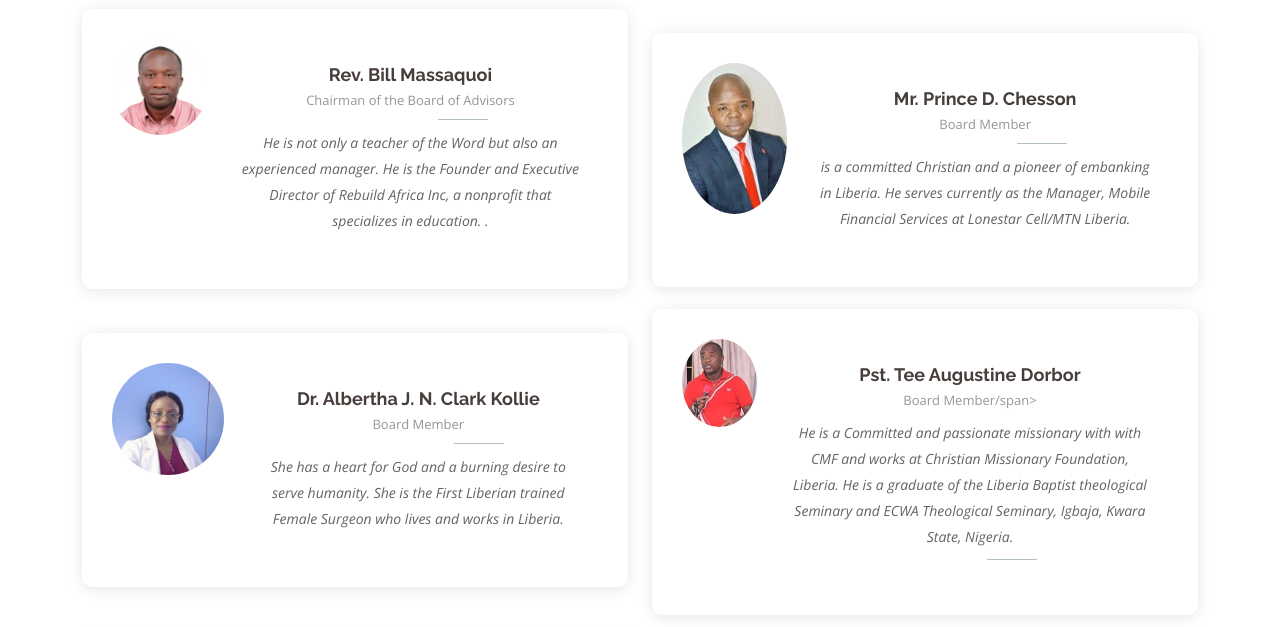
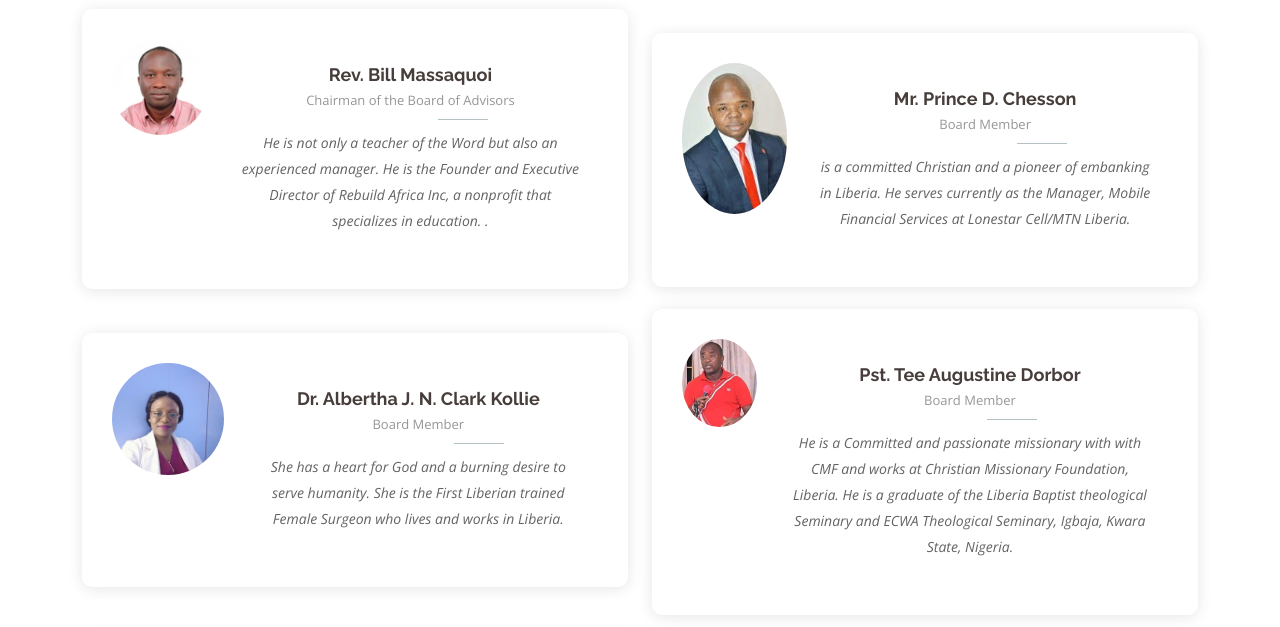
Before and after one commit to Abuh05/yigm, a plain HTML site: page board.html in a window 1280 px wide. Shown: the part 173-800 px from the top of the page. Drawn offline with nearby package versions, Linux system fonts and the light colour scheme.

Commit message:
Update board.html

```diff
--- a/board.html
+++ b/board.html
@@ -238,7 +238,7 @@
               <div class="pic"><img src="assets/img/team/team-9.jpg" class="img-fluid" alt=""></div>
               <div class="member-info">
                 <h4>Pst. Tee Augustine Dorbor </h4>
-                <span>Board Member/span>
+                <span>Board Member</span>
                 <p>
                  He is a Committed and passionate missionary with with CMF and works at Christian Missionary Foundation, Liberia.
                 He is a graduate of the Liberia Baptist theological Seminary and ECWA Theological Seminary, Igbaja, Kwara State, Nigeria.
```
